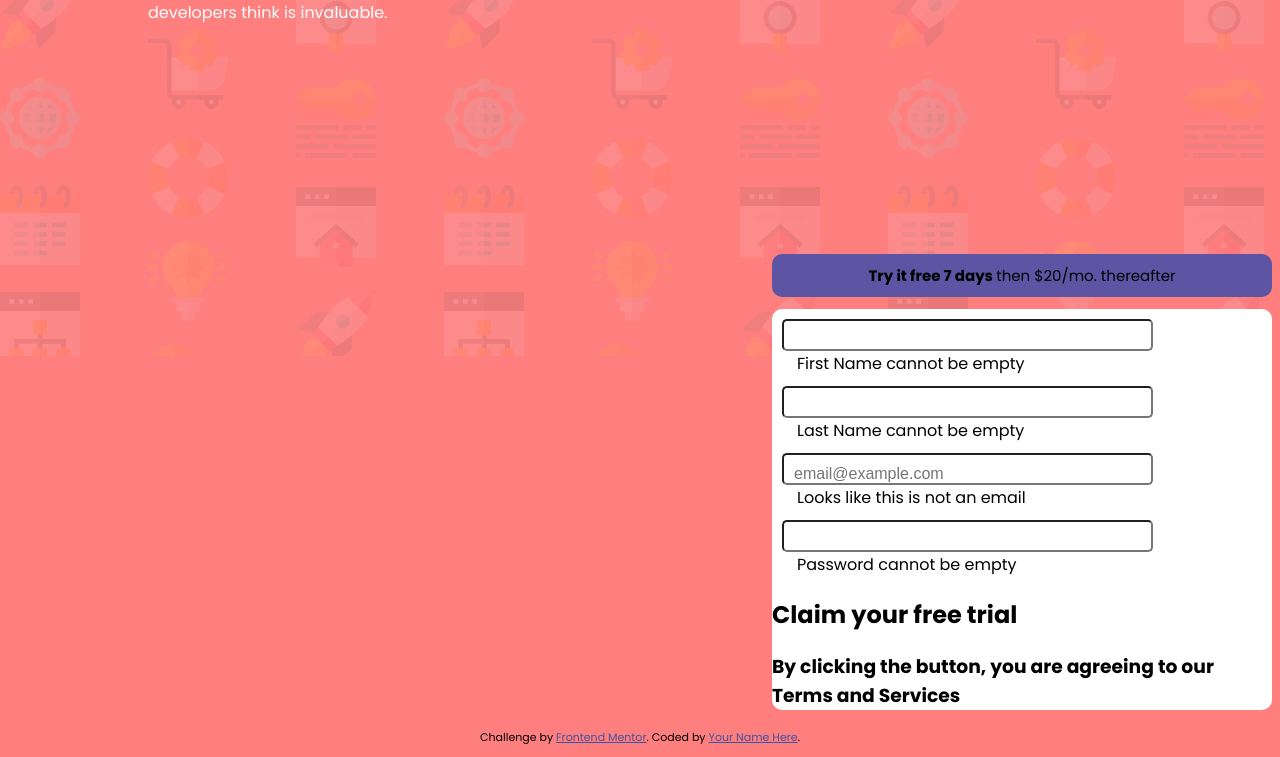
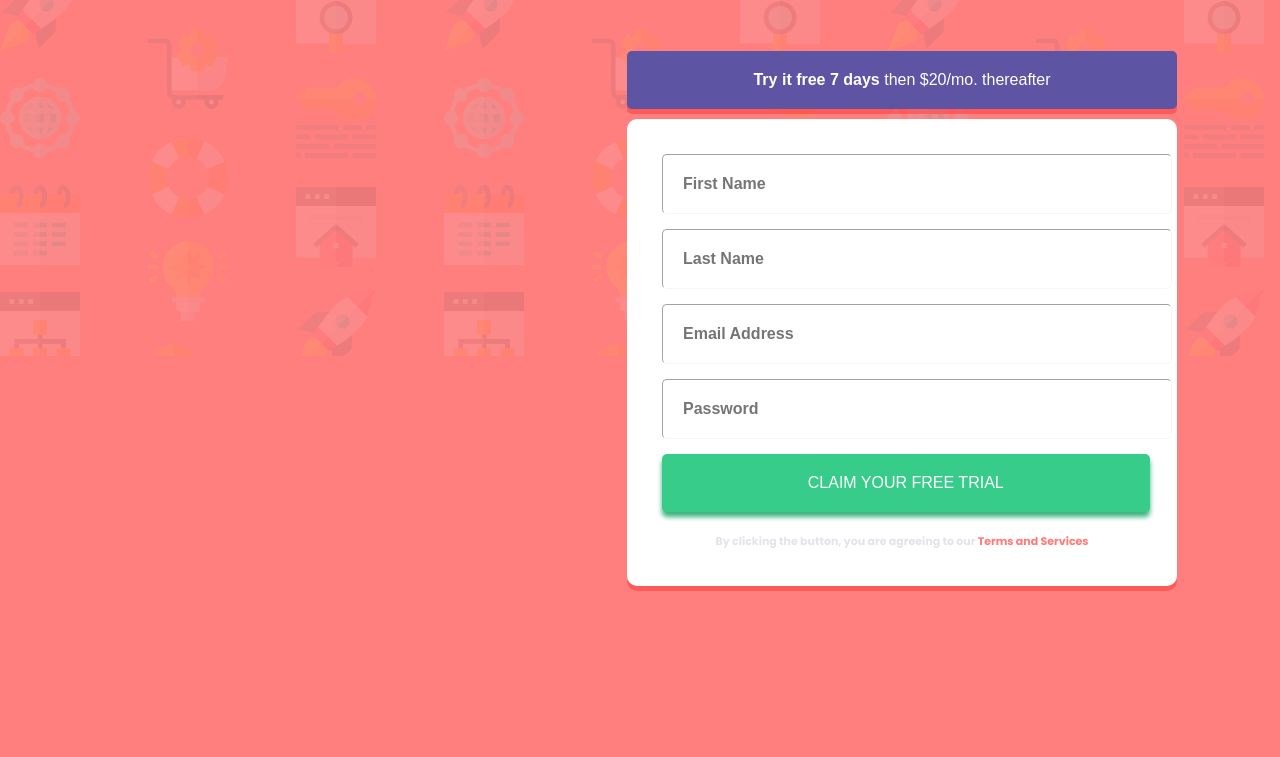
Before and after one commit to carneiroArleilson/componente-de-login, a plain HTML site: page index.html in a window 1280 px wide. Shown: the part 444-1201 px from the top of the page. After the commit the page ends 1038 px from the top, so only its background shows below. Drawn offline with Linux system fonts and the light colour scheme.

Commit message:
final html e CSS

```diff
--- a/assets/css/index.css
+++ b/assets/css/index.css
@@ -7,14 +7,14 @@ body{
     font-family: 'Poppins', sans-serif;
     font-weight: 400;
     font-size: 1rem;
+    color: white;
 }
 
 section{
     display: inline;
     float: left;
     width: 500px;
-    margin: 200px 140px ;  /* configurar pra cada parte na*/
-    color: white;
+    margin: 150px 0px 0px 140px;
 }
 
 section h1{
@@ -24,36 +24,47 @@ section h1{
 
 
 aside{
-    width: 500px;
+
+    width: 550px;
     float: right;
+    margin-right: 95px;
+    margin-top: 50px;
 }
 
-aside h1{
-    text-align: center;
+button#botao{
+    font-weight: 700;
     background: #5d54a3;
-    border-radius: 10px;
-    font-size: 15px;
-    padding: 10px;
+    box-shadow: 0px 5px 0px rgba(255, 0, 0,.3);
+    font-size: 16px;
+    margin-left: 0px;
+    margin-right: 0px;
+    width: 100%;
 }
 
-aside h1 label#sn{
+label#sn{
     font-weight: normal;
 }
 
 aside article{
     background: white;
     border-radius: 10px;
+    padding: 25px;
+    box-shadow: 0px 5px 0px rgba(255, 0, 0,.3);
 }
 
 aside article p{
-    padding: 10px 0px 0px 10px;
+    padding: 10px 0px 5px 10px;
     margin: 0;
 }
 
-aside article p input{
+input{
     font-size: 16px;
-    padding: 10px 150px 0px 10px;
+    padding: 20px 119px 20px 20px;
     border-radius: 5px;
+    margin-right: 0px;
+    border-width: 0.5px;
+    border-color: #f6f6f6;
+    font-weight: 700;
 }
 
 aside article p label{
@@ -62,6 +73,28 @@ aside article p label{
 
 p > input{
     display: block;
+}
+
+button{
+    border: 0px;
+    width: 97.5%;
+    font-size: 16px;
+    padding: 20px;
+    background: #37cc8a;
+    border-radius: 5px;
+    box-shadow: 0px 5px 5px #3bb37e;
+    margin: 10px;
+    color: white;
+}
+
+h3{
+    text-align: center;
+    font-size: 11px;
+    color: #e4e2eb;
+}
+a{
+    color: #FF7A78;
+    text-decoration: none;
 }
 
 footer{
--- a/assets/js/index.js
+++ b/assets/js/index.js
@@ -0,0 +1,3 @@
+function github(){
+
+}
--- a/index.html
+++ b/index.html
@@ -21,23 +21,24 @@
       </p>
     </section>
     <aside >
-      <h1>Try it free 7 days <label id="sn"> then $20/mo. thereafter</label></h1>
+      <button id="botao">Try it free 7 days <label id="sn"> then $20/mo. thereafter</label></button>
 
       <article>
-        <p><input type="text" name="cname" id="tname" size="20" maxlength="20"> <label>First Name cannot be empty</label></p>
-        <p><input type="text" name="clname" id="tlname" size="20" maxlength="50"> <label>Last Name cannot be empty</label></p>
-        <p><input type="email" name="cmail" id="tmail" size="20" maxlength="20" placeholder="email@example.com"> <label>Looks like this is not an email</label></p>
-        <p><input type="password" name="csenha" id="tsenha"> <label>Password cannot be empty</label></p>
+        <p><input type="text" name="cname" id="tname" size="35" maxlength="20" placeholder="First Name"> </p>
+        <p><input type="text" name="clname" id="tlname" size="35" maxlength="50" placeholder="Last Name"> </p>
+        <p><input type="email" name="cmail" id="tmail" size="35" maxlength="20" placeholder="Email Address"> </p>
+        <p><input type="password" name="csenha" id="tsenha" size="35" placeholder="Password"></p>
 
-        <h2>Claim your free trial</h2>
-        <h3>By clicking the button, you are agreeing to our Terms and Services</h3>
+        <!-- <h2>  <input type="button" id="botao" value="CLAIM YOUR FREE TRIAL"></h2>  -->
+        <button onclick="github()">CLAIM YOUR FREE TRIAL</button>
+        <h3>By clicking the button, you are agreeing to our <a href="https://www.frontendmentor.io?ref=challenge" target="_blank">Terms and Services</a></h3>
       </article>
       </aside>
     <footer>
-      <p class="attribution">
-        Challenge by <a href="https://www.frontendmentor.io?ref=challenge" target="_blank">Frontend Mentor</a>.
+      <!-- <p class="attribution">
+        Challenge by <a href="https://www.frontendmentor.io?ref=challenge" target="_blank">Terms and Services</a>.
         Coded by <a href="#">Your Name Here</a>.
-      </p>
+      </p> -->
     </footer>
     <script language="javascript" src="assets/js/index.js"></script>
   </body>
```
